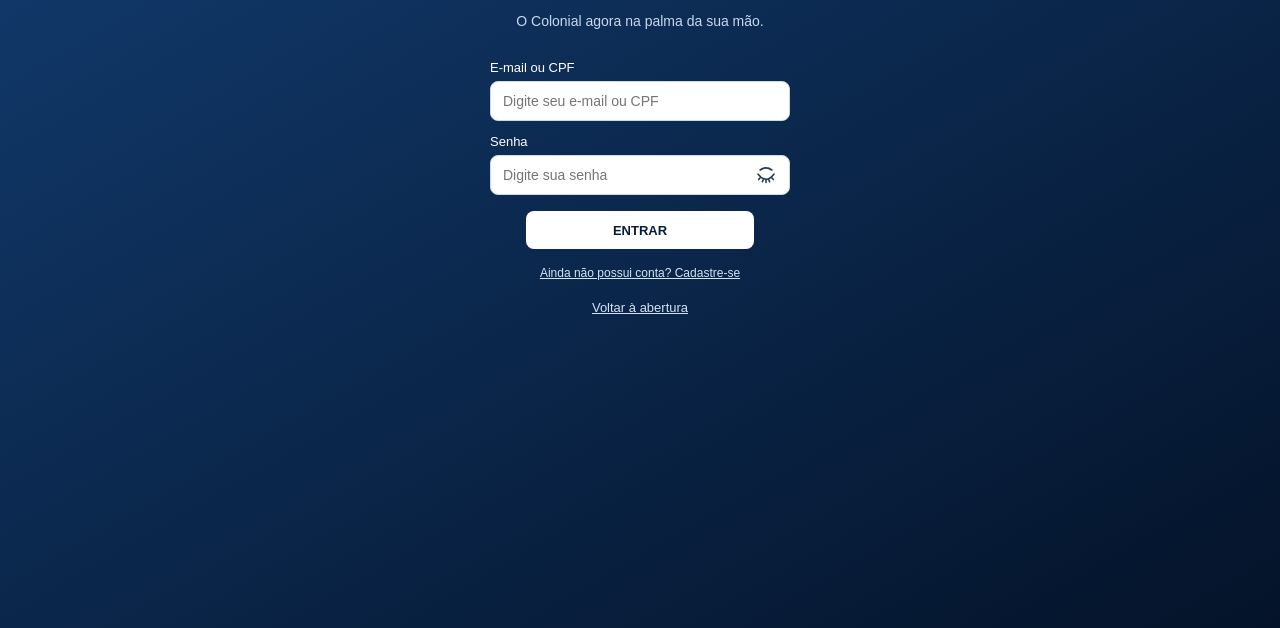
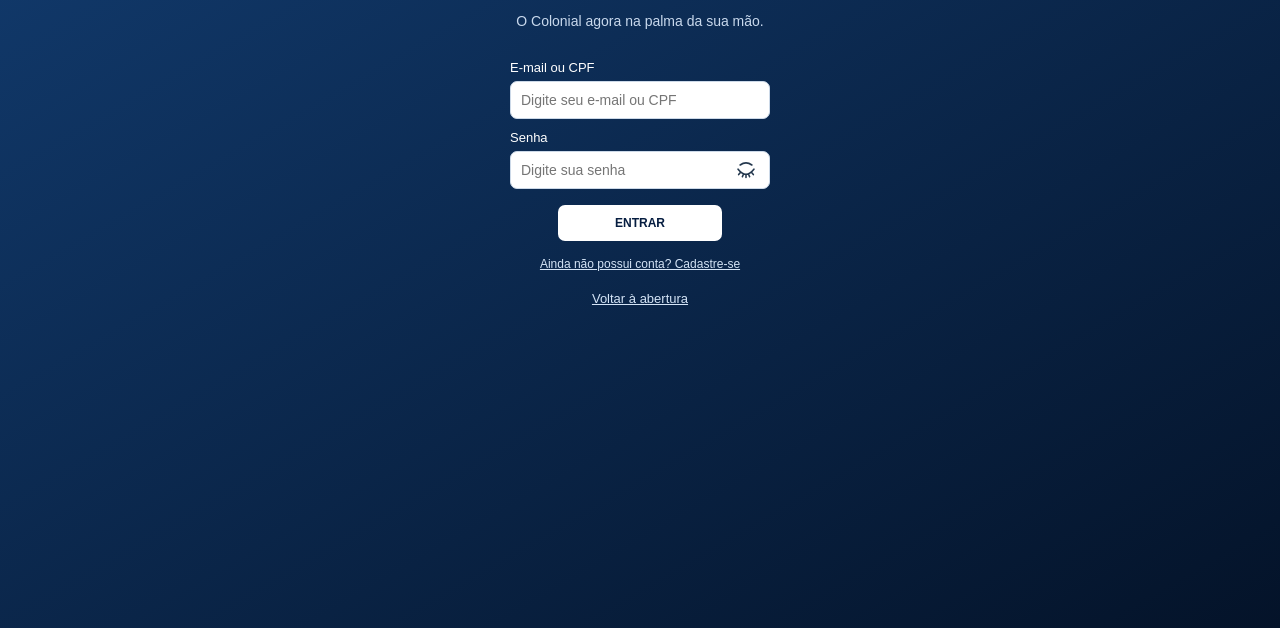
Before and after one commit to tecmedclin-bit/colonial-app, a plain HTML site: page cadastro-app.html in a window 1280 px wide. Both pictures are taken after a click on the link "Já possui uma conta? Entrar". Shown: the part 172-800 px from the top of the page. Drawn offline with nearby package versions, Linux system fonts and the light colour scheme.

Commit message:
Add files via upload

```diff
--- a/cadastro-app.html
+++ b/cadastro-app.html
@@ -21,16 +21,16 @@ button:disabled{opacity:.55;cursor:wait}
 .error{color:#ffb5b5}.success{color:#a9efc5}[hidden]{display:none!important}
 
 /* Ajustes exclusivos do formulário de login */
-#login{max-width:300px;margin:0 auto}
+#login{width:100%;max-width:260px;margin:0 auto}
 #login label{font-size:13px;margin-bottom:6px}
-#login input{height:40px;padding:8px 12px;font-size:14px;margin-bottom:13px;border-radius:8px}
-#login .password-field{position:relative;margin-bottom:16px}
+#login input{height:38px;padding:7px 10px;font-size:14px;margin-bottom:11px;border-radius:7px}
+#login .password-field{position:relative;margin-bottom:12px}
 #login .password-field input{display:block;padding-right:48px;margin:0}
 #login .password-toggle{position:absolute;right:2px;top:50%;transform:translateY(-50%);display:grid;place-items:center;width:44px;min-height:44px;height:44px;padding:0;border:0;border-radius:7px;background:transparent;color:#24384e;line-height:0}
 #login .password-toggle svg{width:20px;height:20px;pointer-events:none}
 #login .password-toggle:focus-visible{outline:2px solid #477ab5;outline-offset:-5px}
-#login #entrar{display:block;width:76%;max-width:228px;min-height:38px;margin:0 auto;padding:9px 14px;font-size:13px}
-#login .link{margin-top:17px;font-size:12px}
+#login #entrar{display:block;width:66%;max-width:172px;min-height:44px;margin:0 auto;padding:7px 12px;font-size:12px;border:4px solid transparent;background-clip:padding-box;border-radius:11px}
+#login .link{margin-top:12px;font-size:12px}
 </style>
 </head>
 <body>
```
